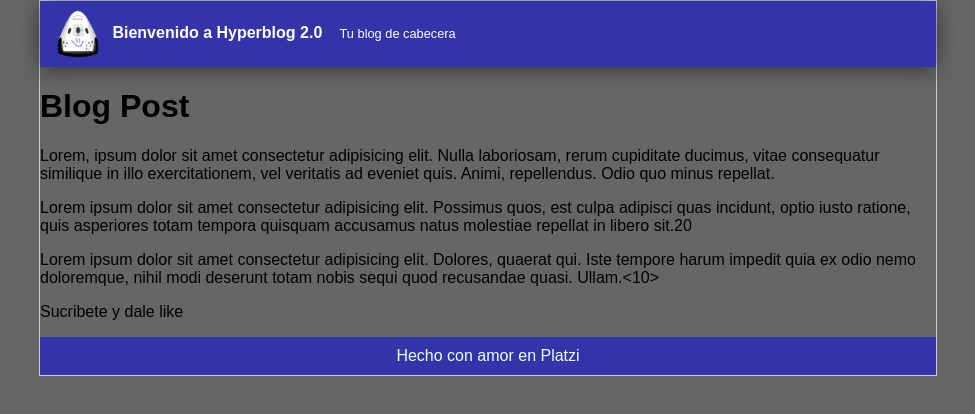
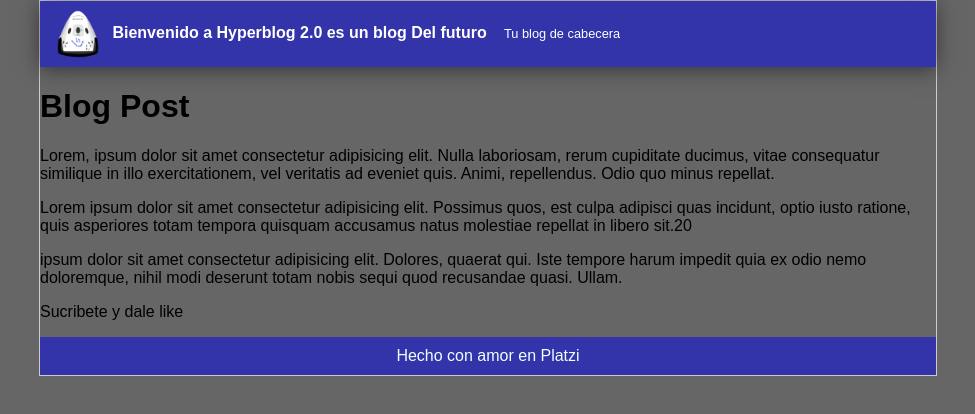
Before and after one commit to Carlosgualpa/Hyperblog, a plain HTML site: page index.html in a window 1280 px wide. Shown: the whole page, without its empty margins (152-1127 px from the left). Drawn offline with Linux system fonts and the light colour scheme.

Commit message:
cambio al titulo y cambio parrafo

```diff
--- a/index.html
+++ b/index.html
@@ -11,7 +11,7 @@
     <div class="container">
         <div class="cabecera">
             <img src="./imagenes/dragon.png" alt="">
-            Bienvenido a Hyperblog 2.0
+            Bienvenido a Hyperblog 2.0 es un blog Del futuro
             <span class="tagline">
                 Tu blog de cabecera
             </span>
@@ -20,7 +20,7 @@
             <h1>Blog Post</h1>
             <p>Lorem, ipsum dolor sit amet consectetur adipisicing elit. Nulla laboriosam, rerum cupiditate ducimus, vitae consequatur similique in illo exercitationem, vel veritatis ad eveniet quis. Animi, repellendus. Odio quo minus repellat.</p>
             <p>Lorem ipsum dolor sit amet consectetur adipisicing elit. Possimus quos, est culpa adipisci quas incidunt, optio iusto ratione, quis asperiores totam tempora quisquam accusamus natus molestiae repellat in libero sit.20</p>
-            Lorem ipsum dolor sit amet consectetur adipisicing elit. Dolores, quaerat qui. Iste tempore harum impedit quia ex odio nemo doloremque, nihil modi deserunt totam nobis sequi quod recusandae quasi. Ullam.<10></10>
+            <p>ipsum dolor sit amet consectetur adipisicing elit. Dolores, quaerat qui. Iste tempore harum impedit quia ex odio nemo doloremque, nihil modi deserunt totam nobis sequi quod recusandae quasi. Ullam.</p>
             <p>Sucribete y dale like</p>
         </div>
         <div class="footer">
```
